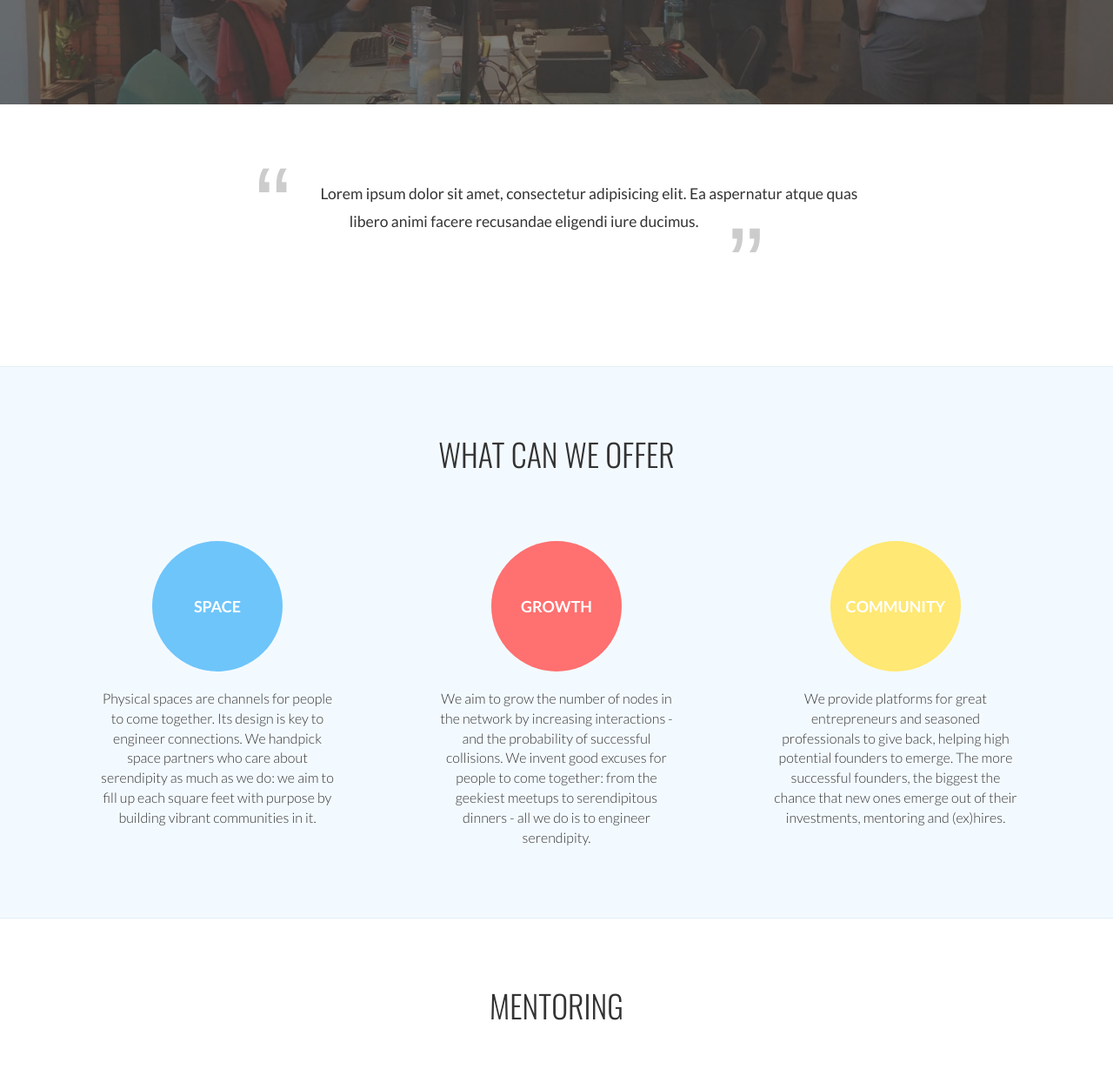
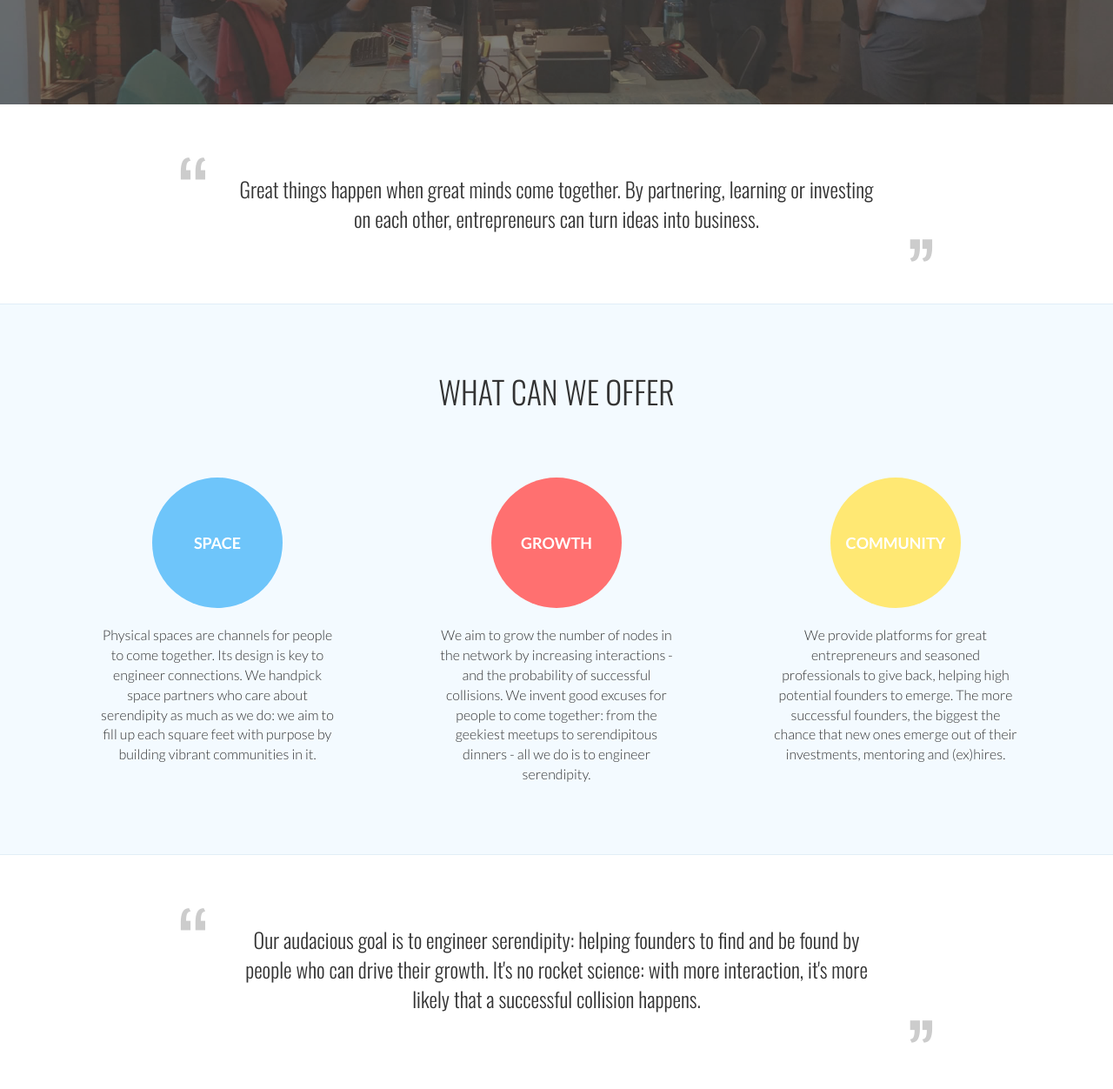
Before and after one commit to curatecode/confluence, a website: page index.html in a window 1280 px wide. Shown: the part 440-1692 px from the top of the page at 87% size. Drawn offline with nearby package versions, Linux system fonts and the light colour scheme.

Commit message:
added quotes

```diff
--- a/index.html
+++ b/index.html
@@ -49,10 +49,13 @@
 	<div class="container">
 		<div class="row">
 			<div class="col-xs-8 col-xs-offset-2">
-				<div id="conf-quote">
-					<blockquote>
+				<div class="conf-quote">
+					<!-- <blockquote>
 						Lorem ipsum dolor sit amet, consectetur adipisicing elit. Ea aspernatur atque quas libero animi facere recusandae eligendi iure ducimus.
-					</blockquote>
+					</blockquote> -->
+					<p>
+						Great things happen when great minds come together. By partnering, learning or investing on each other, entrepreneurs can turn ideas into business.
+					</p>
 				</div>
 			</div>
 		</div>
@@ -95,6 +98,21 @@
 							We provide platforms for great entrepreneurs and seasoned professionals to give back, helping high potential founders to emerge. The more successful founders, the biggest the chance that new ones emerge out of their investments, mentoring and (ex)hires.
 						</div>
 					</div>
+				</div>
+			</div>
+		</div>
+	</div>
+
+	<div class="container">
+		<div class="row">
+			<div class="col-xs-8 col-xs-offset-2">
+				<div class="conf-quote">
+					<!-- <blockquote>
+						Lorem ipsum dolor sit amet, consectetur adipisicing elit. Ea aspernatur atque quas libero animi facere recusandae eligendi iure ducimus.
+					</blockquote> -->
+					<p>
+						Our audacious goal is to engineer serendipity: helping founders to find and be found by people who can drive their growth. It's no rocket science: with more interaction, it's more likely that a successful collision happens.
+					</p>
 				</div>
 			</div>
 		</div>
--- a/src/scss/_main.scss
+++ b/src/scss/_main.scss
@@ -98,11 +98,34 @@ body {
 
 }
 
-#conf-quote {
+.conf-quote {
+	position: relative;
 	padding: 80px 0;
 	text-align: center;
 	font-size: 24px;
-	font-weight: 400;
+	font-weight: 300;
+	font-family: 'Oswald', san-serif;
+	p {
+		margin: 0;
+	}
+	&:before,
+	&:after {
+		position: absolute;
+		font-family: 'Oswald', san-serif;
+		font-size: 4em;
+		font-weight: 400;
+		color: #ccc;
+	}
+	&:before {
+		content: '\201C';
+		left: -60px;
+		top: 30px;
+	}
+	&:after {
+		content: '\201D';
+		right: -60px;
+		bottom: -30px;
+	}
 }
 
 #conf-program {
```
Also changed, not shown: css/styles.css.
